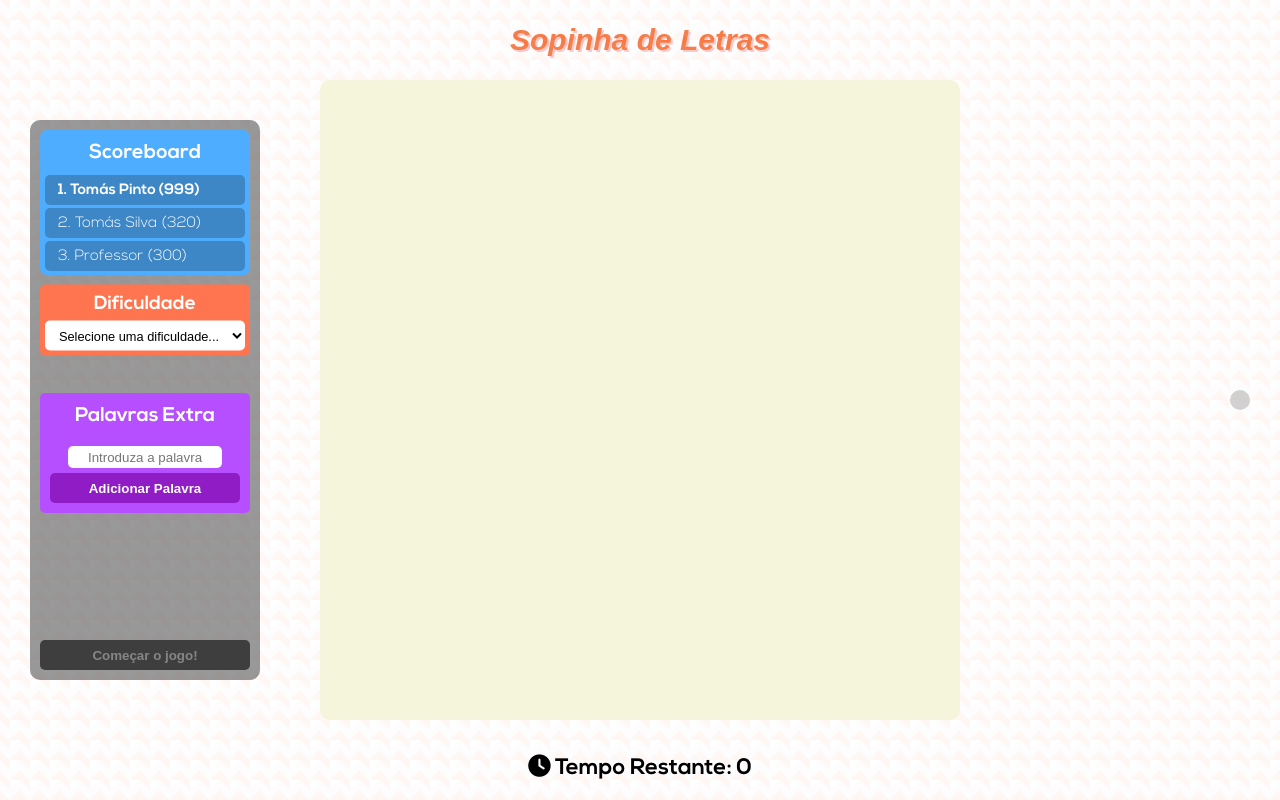
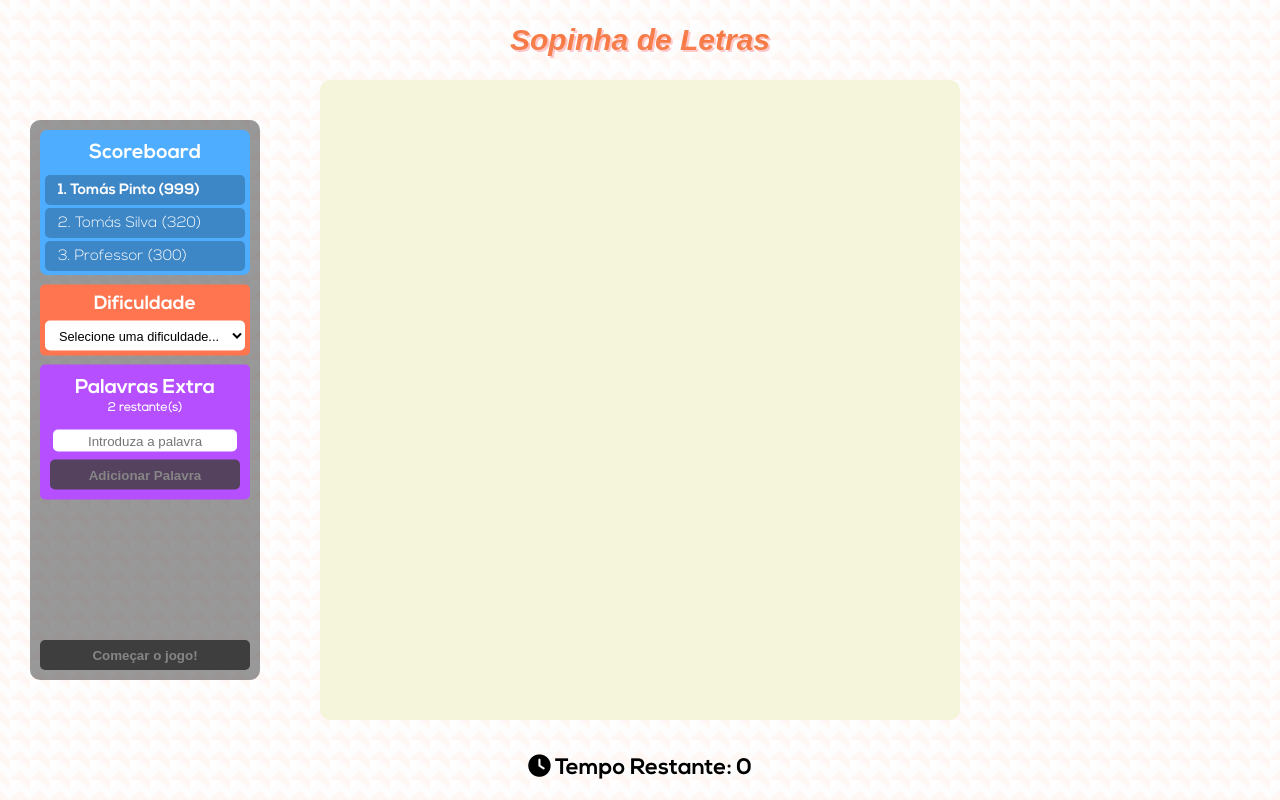
Before and after one commit to Asuryu/LS, a React (Create React App) app in the folder sopa-letras/: page / in a window 1280 px wide. Built offline with nearby package versions, Linux system fonts and the light colour scheme.

Commit message:
Reverted extra words feature

```diff
--- a/sopa-letras/src/App.js
+++ b/sopa-letras/src/App.js
@@ -14,7 +14,6 @@ var timerId = null;
 var tabDim = 0;
 var numWords = 0;
 var timeModifier = 0;
-var extraWords = 0;
 
 function App() {
 
@@ -23,6 +22,7 @@ function App() {
   const [words, setWords] = useState([])
   const [timer, setTimer] = useState(TIMEOUTGAME);
   const [board, setBoard] = useState([]);
+  const [extraWords, setExtraWords] = useState([]);
   // const [collectedLetters, setCollectedLetters] = useState([]);
 
   const handleGameStart = () => {
@@ -31,22 +31,22 @@ function App() {
       setGameStarted(false);
     } else {
       placeWordsOnBoard(words);
+      // fillWithRandomLetters(board, tabDim);
       setGameStarted(true);
     }
   };
 
   const addWord = (event) => {
     var inputValue = document.getElementById("inputWord").value.toLowerCase();
-    if(extraWords < EXTRA_WORDS && inputValue.length <= tabDim - 3 && !words.some(word => word.word === inputValue) && inputValue.length > 0) {
-      var newWords = [...words];
-
+    if(extraWords.length < EXTRA_WORDS && inputValue.length <= tabDim - 3 && !words.some(word => word.word === inputValue) && inputValue.length > 0) {
+      var newWords = [...extraWords];
       newWords.push({
-        key: `${inputValue}-${words.length}`,
-        index: words.length,
+        key: `${inputValue}-${extraWords.length}`,
+        index: extraWords.length,
         word: inputValue,
       });
-      setWords(newWords);
-      extraWords++;
+      setExtraWords(newWords);
+      document.getElementById("inputWord").value = "";
     }
   }
 
@@ -77,7 +77,6 @@ function App() {
         break;
     }
 
-
     const wordsObjects = generateWords(numWords);
     setWords(wordsObjects);
     setTimer(TIMEOUTGAME + timeModifier);
@@ -93,8 +92,8 @@ function App() {
           return nextTimer;
         });
         if(nextTimer === 0){
+          setBoard(generateBoard(tabDim));
           setGameStarted(false);
-          setBoard(generateBoard(tabDim));
         }
       }, 1000);
     } else if(timer !== TIMEOUTGAME){
@@ -117,13 +116,16 @@ function App() {
           onGameStart={handleGameStart}
           selectedLevel={selectedLevel}
           onLevelChange={handleLevelChange}
+          extraWords={extraWords}
           onAddWord={addWord}
         />
         <Board
           selectedLevel={selectedLevel}
           board={board}
         />
-        <Words words={words}
+        <Words
+          words={words}
+          gameStarted={gameStarted}
         />
         <Timer
           timer={timer}
@@ -150,7 +152,7 @@ function App() {
   }
 
   function placeWord(word, wordLength, xPosition, yPosition, direction){
-    var i = 0;
+    var i = 0, j = 0;
     var currentBoard = board;
     word = word.toUpperCase();
     switch (direction) {
@@ -160,7 +162,7 @@ function App() {
             if(currentBoard[xPosition][yPosition + i] === "" || currentBoard[xPosition][yPosition + i] === word[i]){
               currentBoard[xPosition][yPosition + i] = word[i];
             } else {
-              for(var j = 0; j < i; j++){
+              for(j = 0; j < i; j++){
                 currentBoard[xPosition][yPosition + j] = "";
               }
               setBoard(currentBoard);
@@ -176,7 +178,7 @@ function App() {
             if(currentBoard[xPosition + i][yPosition] === "" || currentBoard[xPosition + i][yPosition] === word[i]){
               currentBoard[xPosition + i][yPosition] = word[i];
             } else {
-              for(var j = 0; j < i; j++){
+              for(j = 0; j < i; j++){
                 currentBoard[xPosition + j][yPosition] = "";
               }
               setBoard(currentBoard);
@@ -192,7 +194,7 @@ function App() {
             if(currentBoard[xPosition + i][yPosition + i] === "" || currentBoard[xPosition + i][yPosition + i] === word[i]){
               currentBoard[xPosition + i][yPosition + i] = word[i];
             } else {
-              for(var j = 0; j < i; j++){
+              for(j = 0; j < i; j++){
                 currentBoard[xPosition + j][yPosition + j] = "";
               }
               setBoard(currentBoard);
@@ -208,7 +210,7 @@ function App() {
             if(currentBoard[xPosition - i][yPosition + i] === "" || currentBoard[xPosition - i][yPosition + i] === word[i]){
               currentBoard[xPosition - i][yPosition + i] = word[i];
             } else {
-              for(var j = 0; j < i; j++){
+              for(j = 0; j < i; j++){
                 currentBoard[xPosition - j][yPosition + j] = "";
               }
               setBoard(currentBoard);
@@ -224,7 +226,7 @@ function App() {
             if(currentBoard[xPosition - i][yPosition] === "" || currentBoard[xPosition - i][yPosition] === word[i]){
               currentBoard[xPosition - i][yPosition] = word[i];
             } else {
-              for(var j = 0; j < i; j++){
+              for(j = 0; j < i; j++){
                 currentBoard[xPosition - j][yPosition] = "";
               }
               setBoard(currentBoard);
@@ -240,7 +242,7 @@ function App() {
             if(currentBoard[xPosition - i][yPosition - i] === "" || currentBoard[xPosition - i][yPosition - i] === word[i]){
               currentBoard[xPosition - i][yPosition - i] = word[i];
             } else {
-              for(var j = 0; j < i; j++){
+              for(j = 0; j < i; j++){
                 currentBoard[xPosition - j][yPosition - j] = "";
               }
               setBoard(currentBoard);
@@ -256,7 +258,7 @@ function App() {
             if(currentBoard[xPosition][yPosition - i] === "" || currentBoard[xPosition][yPosition - i] === word[i]){
               currentBoard[xPosition][yPosition - i] = word[i];
             } else {
-              for(var j = 0; j < i; j++){
+              for(j = 0; j < i; j++){
                 currentBoard[xPosition][yPosition - j] = "";
               }
               setBoard(currentBoard);
@@ -272,7 +274,7 @@ function App() {
             if(currentBoard[xPosition + i][yPosition - i] === "" || currentBoard[xPosition + i][yPosition - i] === word[i]){
               currentBoard[xPosition + i][yPosition - i] = word[i];
             } else {
-              for(var j = 0; j < i; j++){
+              for(j = 0; j < i; j++){
                 currentBoard[xPosition + j][yPosition - j] = "";
               }
               setBoard(currentBoard);
@@ -288,21 +290,18 @@ function App() {
   }
 
   function generateBoard(tabDim) {
-    let board = [];
-    let possibleLetters = "ABCDEFGHIJKLMNOPQRSTUVWXYZ";
+    let tmpBoard = [];
     for (let i = 0; i < tabDim; i++) {
       let row = [];
       for (let j = 0; j < tabDim; j++) {
-        // row.push(possibleLetters[Math.floor(Math.random() * possibleLetters.length)]);
         row.push("")
       }
-      board.push(row);
+      tmpBoard.push(row);
     }
-    return board;
+    return tmpBoard;
   }
 
   function generateWords(numWords) {
-    extraWords = 0;
     const initialWords = shuffleArray(PALAVRAS);
     const slicedInitialWords = initialWords.slice(0, numWords);
     const wordsObjects = [];
@@ -317,6 +316,18 @@ function App() {
     return wordsObjects;
   }
 
+  function fillWithRandomLetters(board, tabDim) {
+    let possibleLetters = "ABCDEFGHIJKLMNOPQRSTUVWXYZ";
+    for (let i = 0; i < tabDim; i++) {
+      for (let j = 0; j < tabDim; j++) {
+        if (board[i][j] === "") {
+          board[i][j] = possibleLetters[Math.floor(Math.random() * possibleLetters.length)];
+        }
+      }
+    }
+    return board;
+  }
+
 }
 
 export default App;
--- a/sopa-letras/src/components/control-panel/control-panel.component.jsx
+++ b/sopa-letras/src/components/control-panel/control-panel.component.jsx
@@ -1,4 +1,5 @@
 import React from "react";
+import { EXTRA_WORDS } from "../../constants";
 import "./control-panel.css";
 
 function ControlPanel(props) {
@@ -36,14 +37,15 @@ function ControlPanel(props) {
       >{props.gameStarted ? "Parar o jogo" : "Começar o jogo!"}</button>
 
         <div className="extraWords">
-        <input id = "inputWord" placeholder="Introduza a palavra" disabled={props.gameStarted}></input>
+        <input id = "inputWord" placeholder="Introduza a palavra" disabled={props.gameStarted || props.selectedLevel === "0"}></input>
         <button
         type="button"
         id= "writeBtn"
-        disabled={props.gameStarted}
+        disabled={props.gameStarted || props.selectedLevel === "0"}
         onClick={props.onAddWord}
         >Adicionar Palavra</button>
         <h1>Palavras Extra</h1>
+        <h2>{Math.abs(EXTRA_WORDS - props.extraWords.length) + " restante(s)"}</h2>
       </div>
     </div>
   );
--- a/sopa-letras/src/components/control-panel/control-panel.css
+++ b/sopa-letras/src/components/control-panel/control-panel.css
@@ -77,7 +77,7 @@
     bottom: 10px;
     left: 50%;
     transform: translate(-50%, 0%);
-    background-color: #8f1cc4;
+    background-color: #8828b4;
     color: white;
     width: calc(100% - 20px);
     height: 30px;
@@ -89,12 +89,12 @@
 
 #writeBtn:hover{
     transition: 0.3s;
-    background-color: #631288;
+    background-color: #704188;
 }
 
 #writeBtn:disabled{
     transition: 0;
-    background-color: #3e3e3e;
+    background-color: #55425e;
     color: #868686;
     cursor: default;
 }
@@ -157,12 +157,12 @@
 
 #inputWord{
     position: absolute;
-    bottom: 45px;
+    bottom: 48px;
     left: 50%;
     transform: translate(-50%, 0%);
     background-color: white;
     color: black;
-    width: calc(100% - 60px);
+    width: calc(100% - 30px);
     height: 20px;
     border: none;
     border-radius: 5px;
@@ -220,10 +220,10 @@
 
 .extraWords{
     position: absolute;
-    top: 333px;
+    top: 312px;
     left: 50%;
     width: calc(100% - 20px);
-    height: 110px;
+    height: 125px;
     transform: translate(-50%, -50%);
     text-align: center;
     border: none;
@@ -245,3 +245,15 @@
     margin: 0;
     font-family: NexaBold;
 }
+.extraWords h2{
+    position: absolute;
+    top: 37px;
+    left: 50%;
+    width: 100%;
+    transform: translate(-50%, 0%);
+    text-align: center;
+    color: white;
+    font-size: 12px;
+    margin: 0;
+    font-family: NexaLight;
+}
--- a/sopa-letras/src/components/words/words.component.jsx
+++ b/sopa-letras/src/components/words/words.component.jsx
@@ -3,8 +3,9 @@ import "./words.css";
 import { COLOR_PALETTE } from "../../constants";
 
 function Words(props) {
+
     return (
-        <div className="words">
+        <div style={{display: props.gameStarted ? "block" : "none"}} className="words">
             <ul className="words-list">
                 {props.words.map(word => {
                     return (
```
